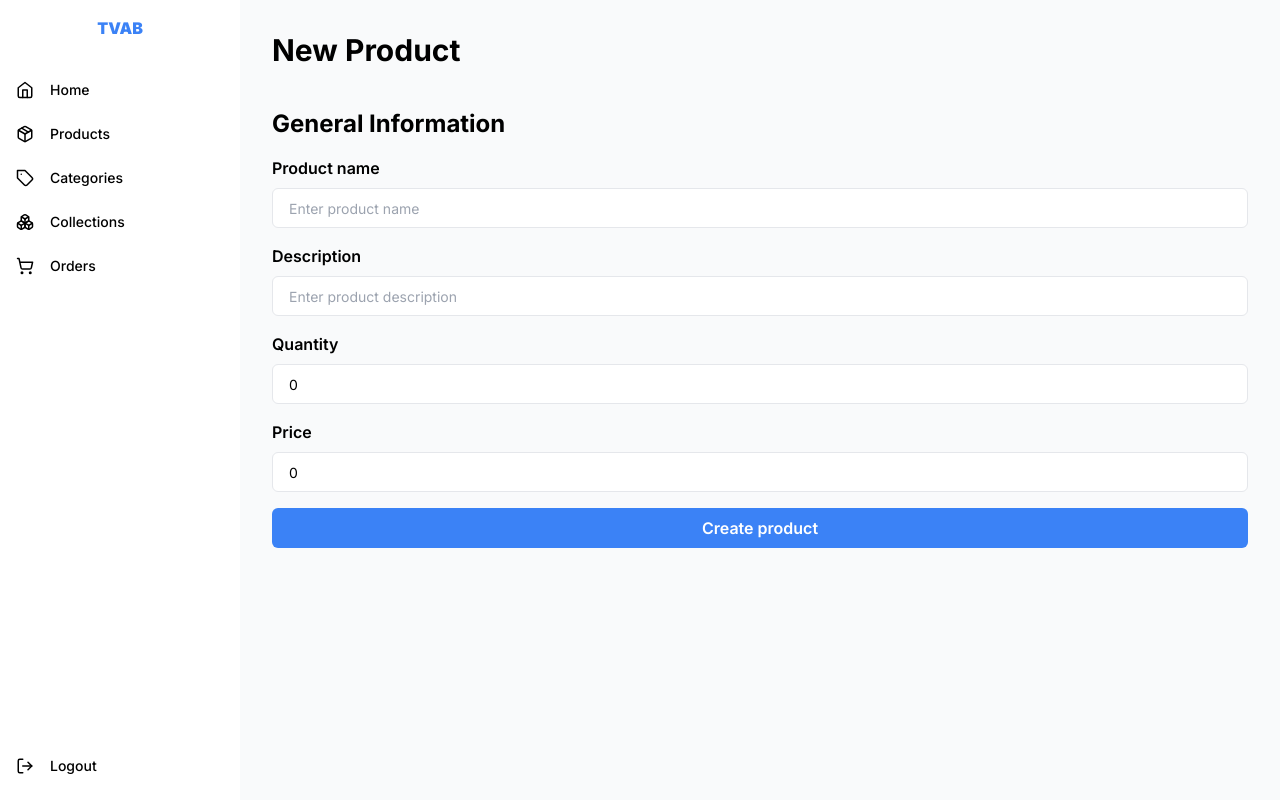
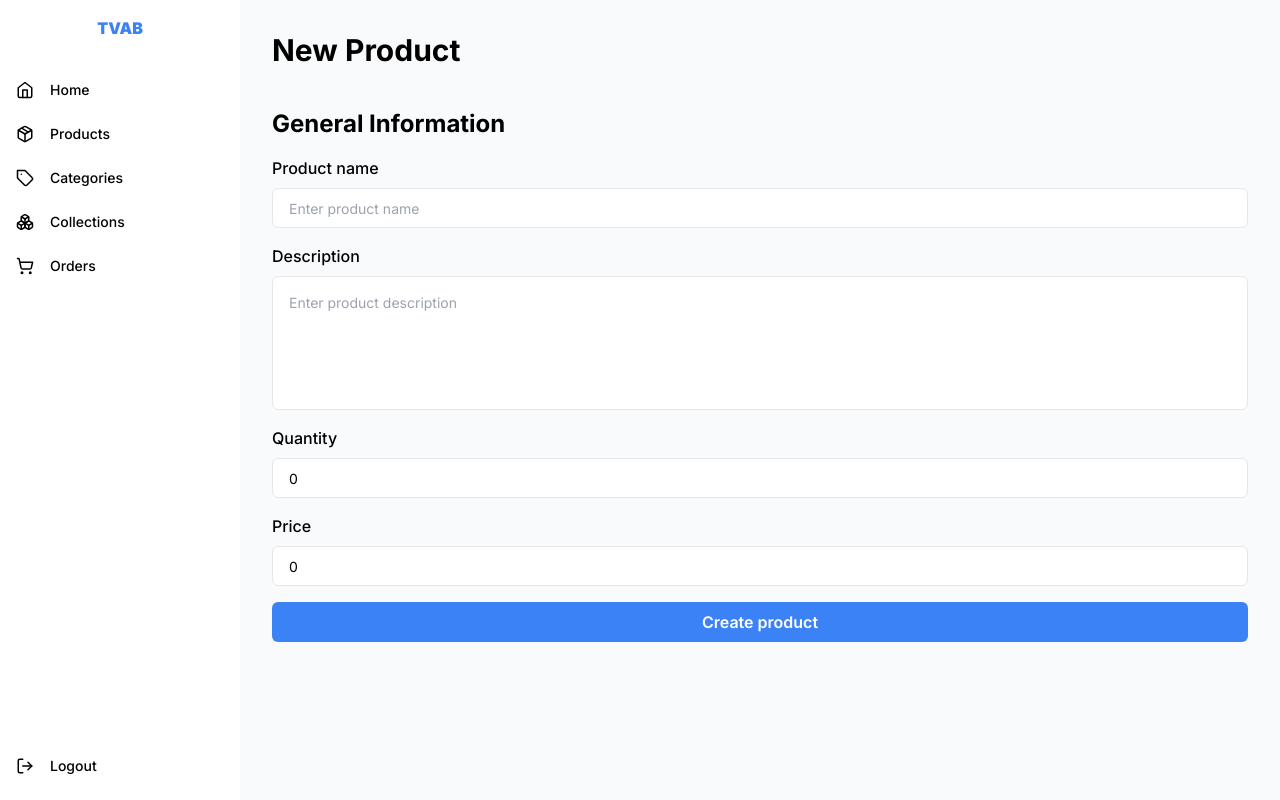
Before and after one commit to Yanto3528/ecom, a Next.js app: page /dashboard/products/new in a window 1280 px wide. Built offline with nearby package versions, Linux system fonts and the light colour scheme; what tailwindcss-radix would draw is missing.

Commit message:
feat: added textarea component

```diff
--- a/src/app/(dashboard)/dashboard/products/new/components/GeneralInfoForm/GeneralInfoForm.tsx
+++ b/src/app/(dashboard)/dashboard/products/new/components/GeneralInfoForm/GeneralInfoForm.tsx
@@ -4,7 +4,7 @@ import { zodResolver } from '@hookform/resolvers/zod';
 import { useForm, Controller } from 'react-hook-form';
 import { z } from 'zod';
 
-import { Button, Input, InputNumber } from '@/components/ui';
+import { Button, Input, Textarea, InputNumber } from '@/components/ui';
 
 interface FormValues {
   name: string;
@@ -15,7 +15,7 @@ interface FormValues {
 
 const schema = z.object({
   name: z.string().nonempty('Name is required'),
-  description: z.string(),
+  description: z.string().nonempty('Description is required'),
   price: z.number().nonnegative('Price must be greater than 0'),
   quantity: z.number().nonnegative('Quantity must be greater than 0'),
 });
@@ -44,10 +44,11 @@ export default function GeneralInfoForm() {
           error={errors.name?.message}
           {...register('name')}
         />
-        <Input
+        <Textarea
           label="Description"
           placeholder="Enter product description"
           error={errors.description?.message}
+          rows={5}
           {...register('description')}
         />
         <Controller
--- a/src/components/ui/Form/components/FormLabel/FormLabel.tsx
+++ b/src/components/ui/Form/components/FormLabel/FormLabel.tsx
@@ -4,7 +4,7 @@ import { FormLabelProps } from './FormLabel.types';
 
 export default function FormLabel({ children, className, htmlFor, ...props }: FormLabelProps) {
   return (
-    <label className={cn('mb-2 block font-semibold', className)} htmlFor={htmlFor} {...props}>
+    <label className={cn('mb-2 block font-medium', className)} htmlFor={htmlFor} {...props}>
       {children}
     </label>
   );
--- a/src/components/ui/Input/Input.styles.ts
+++ b/src/components/ui/Input/Input.styles.ts
@@ -1,5 +1,5 @@
 import { cva } from 'class-variance-authority';
 
 export const inputStyles = cva(
-  'px-4 w-full h-full outline-none transition-all bg-transparent focus:ring-2 focus:border-primary-500 disabled:cursor-not-allowed'
+  'px-4 w-full h-full outline-none transition-all bg-transparent disabled:cursor-not-allowed'
 );
--- /dev/null
+++ b/src/components/ui/Textarea/Textarea.styles.ts
@@ -0,0 +1,5 @@
+import { cva } from 'class-variance-authority';
+
+export const textareaStyles = cva(
+  'px-4 w-full h-full outline-none resize-none py-4 transition-all bg-transparent disabled:cursor-not-allowed'
+);
--- /dev/null
+++ b/src/components/ui/Textarea/Textarea.tsx
@@ -0,0 +1,56 @@
+'use client';
+
+import { forwardRef } from 'react';
+
+import { cn } from '@/lib/utils';
+
+import { FormElementWrapper, FormLabel, FormErrorMessage } from '../Form';
+
+import { textareaStyles } from './Textarea.styles';
+import { TextareaProps } from './Textarea.types';
+
+const Textarea = forwardRef<HTMLTextAreaElement, TextareaProps>(
+  (
+    {
+      className,
+      error,
+      disabled,
+      colorScheme,
+      label,
+      labelClassName,
+      wrapperClassName,
+      size,
+      id,
+      ...props
+    },
+    ref
+  ) => (
+    <div className="w-full">
+      {label && (
+        <FormLabel htmlFor={id} className={labelClassName}>
+          {label}
+        </FormLabel>
+      )}
+      <FormElementWrapper
+        error={error}
+        disabled={disabled}
+        colorScheme={colorScheme}
+        size={size}
+        className={cn('h-auto', wrapperClassName)}
+      >
+        <textarea
+          ref={ref}
+          className={cn(textareaStyles({ className }))}
+          disabled={disabled}
+          id={id}
+          {...props}
+        />
+      </FormElementWrapper>
+      {error && <FormErrorMessage>{error}</FormErrorMessage>}
+    </div>
+  )
+);
+
+Textarea.displayName = 'Textarea';
+
+export default Textarea;
--- /dev/null
+++ b/src/components/ui/Textarea/Textarea.types.ts
@@ -0,0 +1,14 @@
+import { ComponentPropsWithoutRef } from 'react';
+
+import { VariantProps } from 'class-variance-authority';
+
+import { FormElementProps } from '@/types/form';
+
+import { textareaStyles } from './Textarea.styles';
+
+type TextareaStylesProps = VariantProps<typeof textareaStyles>;
+
+export interface TextareaProps
+  extends Omit<ComponentPropsWithoutRef<'textarea'>, 'size'>,
+    TextareaStylesProps,
+    FormElementProps {}
--- /dev/null
+++ b/src/components/ui/Textarea/index.ts
@@ -0,0 +1 @@
+export { default } from './Textarea';
--- a/src/components/ui/index.ts
+++ b/src/components/ui/index.ts
@@ -8,3 +8,4 @@ export { default as Spinner } from './Spinner';
 export { default as Avatar } from './Avatar';
 export { default as Divider } from './Divider';
 export { default as Table } from './Table';
+export { default as Textarea } from './Textarea';
```
